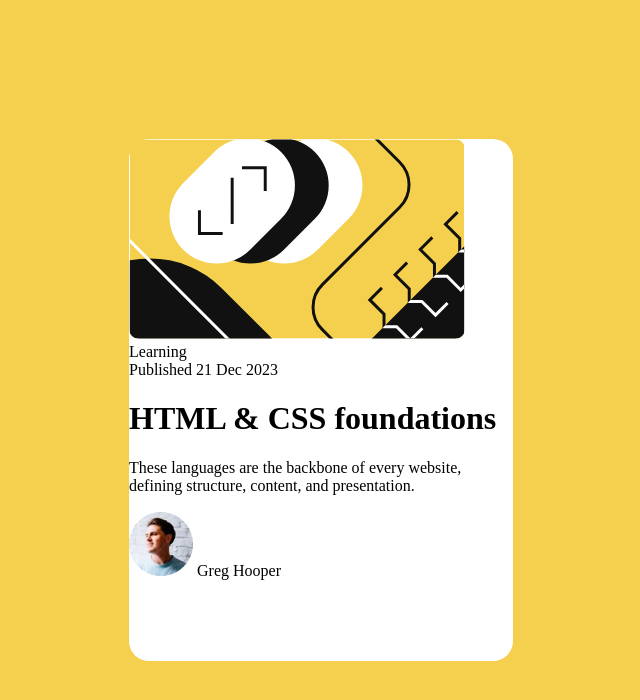
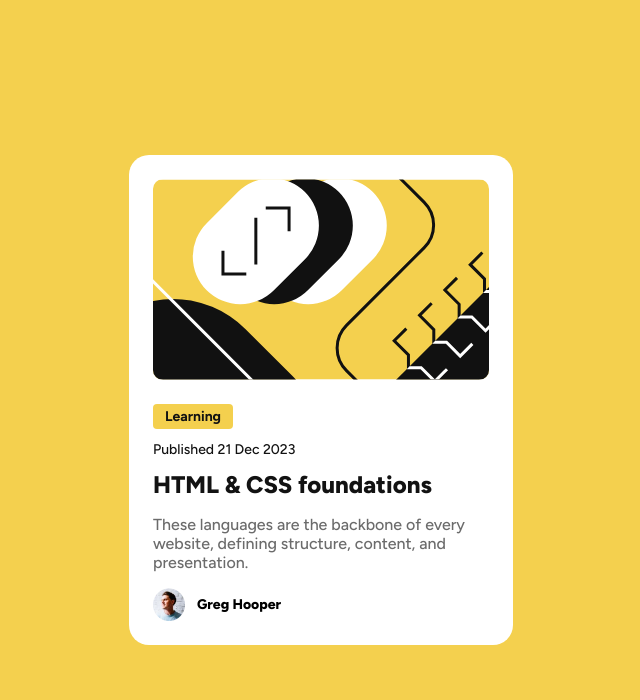
Before and after one commit to nlepchikov/Blog-preview-card, a plain HTML site: page index.html in a window 1280 px wide. Shown: the whole page, without its empty margins (319-959 px from the left). Drawn offline with Linux system fonts and the light colour scheme.

Commit message:
Added final touches in html  and variables for css

```diff
--- a/index.html
+++ b/index.html
@@ -1,22 +1,49 @@
-<!DOCTYPE html>
+<!doctype html>
 <html lang="en">
   <head>
-  <meta charset="UTF-8">
-  <meta name="viewport" content="width=device-width, initial-scale=1.0"> <!-- displays site properly based on user's device -->
-  <link rel="icon" type="image/png" sizes="32x32" href="./assets/images/favicon-32x32.png">
-  <link rel="stylesheet" href="/styles.css">
+    <meta charset="UTF-8" />
+    <meta name="viewport" content="width=device-width, initial-scale=1.0" />
+    <!-- displays site properly based on user's device -->
+    <link
+      rel="icon"
+      type="image/png"
+      sizes="32x32"
+      href="./assets/images/favicon-32x32.png"
+    />
+    <link rel="stylesheet" href="/styles.css" />
+    <link rel="preconnect" href="https://fonts.googleapis.com" />
+    <link rel="preconnect" href="https://fonts.gstatic.com" crossorigin />
+    <link
+      href="https://fonts.googleapis.com/css2?family=Figtree:ital,wght@0,300;0,400;0,500;0,600;0,700;0,800;0,900;1,300;1,400;1,500;1,600;1,700;1,800;1,900&display=swap"
+      rel="stylesheet"
+    />
     <title>Frontend Mentor | Blog preview card</title>
   </head>
   <body>
     <div class="card-component">
-      <img src="./blog-preview-card-main/assets/images/illustration-article.svg" alt="drawers" class="card-component-image">
-      <div class="card-component-category">Learning</div>
-      <div class="card-component-date">Published 21 Dec 2023</div>
-      <h1 class="card-component-title">HTML & CSS foundations</h1>
-      <p class="card-component-description">
-        These languages are the backbone of every website, defining structure, content, and presentation.</p>
-      <img src="./blog-preview-card-main/assets/images/image-avatar.webp" alt="Michelle" class="card-component-avatar">
-      <span class="card-component-author">Greg Hooper</span>
+      <img
+        src="./blog-preview-card-main/assets/images/illustration-article.svg"
+        alt="drawers"
+        class="card-image"
+      />
+      <div class="card-content">
+        <div class="card-category">Learning</div>
+        <div class="card-date">Published 21 Dec 2023</div>
+        <h1 class="card-title">HTML & CSS foundations</h1>
+        <p class="card-description">
+          These languages are the backbone of every website, defining structure,
+          content, and presentation.
+        </p>
+        <div class="author-component">
+          <img
+            src="./blog-preview-card-main/assets/images/image-avatar.webp"
+            alt="Michelle"
+            class="card-component-avatar"
+            width="32"
+          />
+          <span class="card-author">Greg Hooper</span>
+        </div>
+      </div>
     </div>
   </body>
 </html>
--- a/styles.css
+++ b/styles.css
@@ -1,26 +1,115 @@
+@font-face {
+  font-family: 'Figtree';
+  src: url(./blog-preview-card-main/assets/fonts/Figtree-VariableFont_wght.ttf) format('truetype');
+  font-weight: 300 900;
+  font-style: normal;
+}
+
+@font-face {
+  font-family: 'Figtree';
+  src: url(./blog-preview-card-main/assets/fonts/Figtree-Italic-VariableFont_wght.ttf) format('truetype');
+  font-weight: 300 900;
+  font-style: italic;
+}
+
+:root {
+  --color-yellow: hsl(47, 88%, 63%);
+  --color-black: hsl(0, 0%, 7%);
+  --color-gray: hsl(0, 0%, 42%);
+  --color-white: hsl(0, 0%, 100%);
+
+  --font-main: 'Figtree', sans-serif;
+}
+
+*,
+*::before,
+*::after {
+  box-sizing: border-box;
+}
+
 body {
   margin: 0 auto;
   width: 100%;
   height: 100vh;
   max-width: 1440px;
-  background-color: hsl(47, 88%, 63%);
+  background-color: var(--color-yellow);
   display: flex;
   justify-content: center;
   align-items: center;
+  font-family: var(--font-main);
+}
+
+h1{
+  margin: 0;
 }
 
 .card-component{
-  width: 100%;
-  height: 100%;
+  display: flex;
+  flex-direction: column;
+  align-items: flex-start;
+  box-sizing: border-box;
   max-width: 384px;
-  max-height: 522px;
-  background-color: hsl(0, 0%, 100%);
+  background-color: var(--color-white);
   border-radius: 20px;
+  padding: 24px;
 }
 
-.card-component-image{
+.card-image{
+  width: 100%;
+  height: auto;
+  border-radius: 10px;
+  margin-bottom: 24px;
+
+}
+
+.card-content{
   width: 100%;
   max-width: 336px;
-  max-height: 200px;
-  border-radius: 10px;
 }
+
+.card-category{
+font-size: 14px;
+font-weight: 700;
+background-color: var(--color-yellow);
+width: fit-content;
+padding: 4px 12px;
+margin-bottom: 12px;
+border-radius: 4px;
+color: var(--color-black);
+}
+
+.card-date{
+  font-size: 14px;
+  font-weight: 500;
+  padding-bottom: 12px;
+ color: var(--color-black);
+}
+
+.card-title{
+  font-size: 24px;
+  font-weight: 800;
+  color: var(--color-black);
+  transition: background-color 0.3s ease, cloor 0.3s ease;
+}
+
+.card-title:hover{
+  color: var(--color-yellow);
+}
+
+.card-description{
+  font-size: 16px;
+  font-weight: 500;
+  color: var(--color-gray);
+}
+
+.author-component{
+  display: flex;
+  align-items: center;
+  justify-content: start;
+}
+
+.card-author{
+  margin-left: 12px;
+  font-size: 14px;
+  font-weight: 800;
+}
```
Lines whose indentation alone changed are shown as unchanged.
